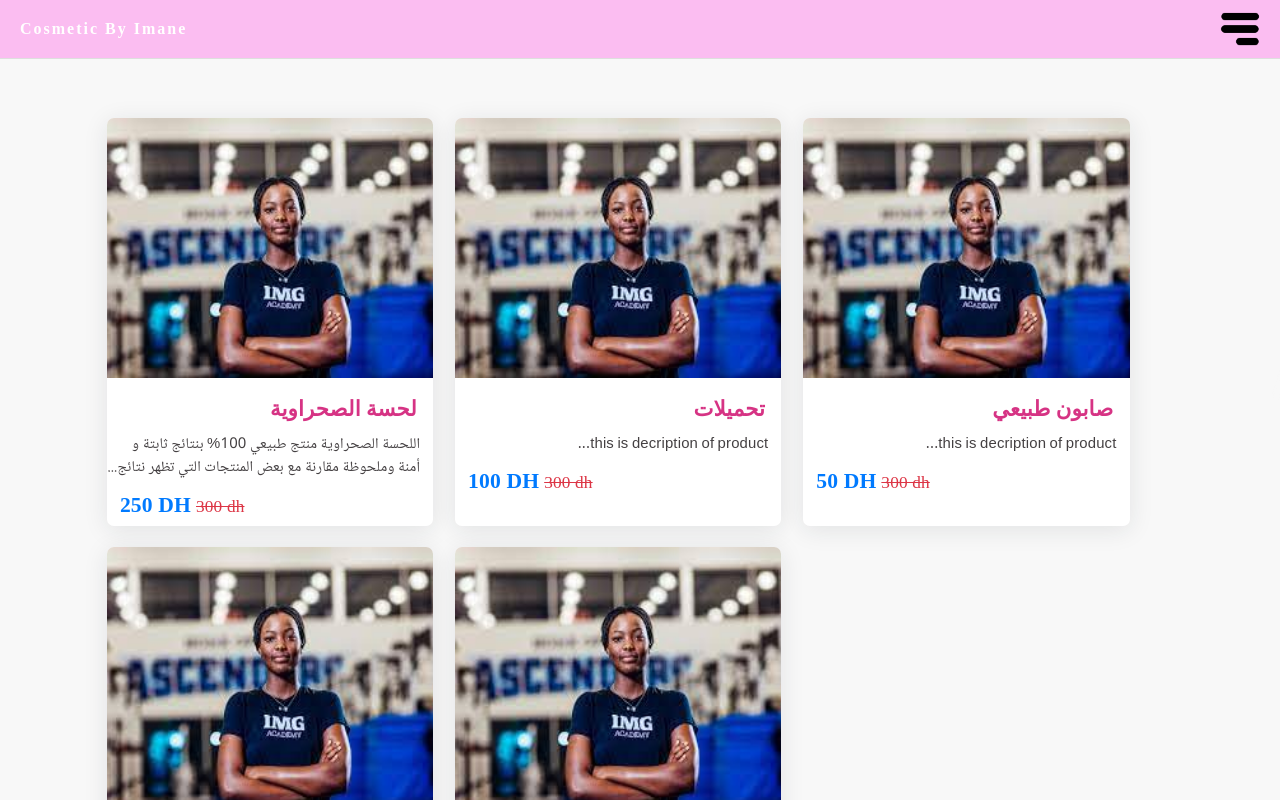
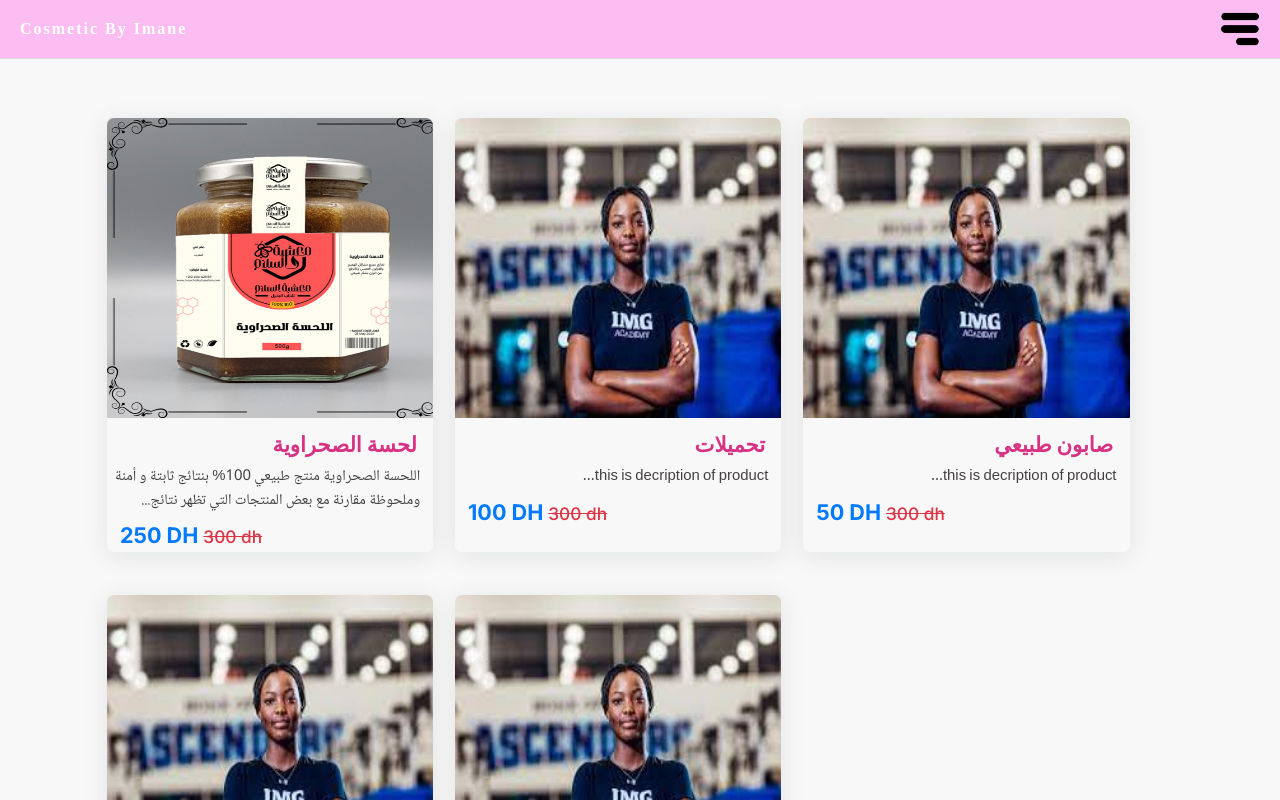
Before and after one commit to sefyan0hack/Cosmetic-Imane, a Next.js app: page / in a window 1280 px wide. Built offline with nearby package versions, Linux system fonts and the light colour scheme.

Commit message:
change css of [Cards]

```diff
--- a/src/Coms/Cards/Cards.module.css
+++ b/src/Coms/Cards/Cards.module.css
@@ -7,81 +7,10 @@
   margin-right:  2%;
   width: 30%;
   margin: 1%;
-letter-spacing: 0.01rem;
---bs-blue: #00CFE8;
---bs-indigo: #394265;
---bs-purple: #e099b4;
---bs-pink: #D63384;
---bs-red: #EA5455;
---bs-orange: #FF9F43;
---bs-yellow: #FFC107;
---bs-green: #28C76F;
---bs-teal: #20C997;
---bs-cyan: #0DCAF0;
---bs-white: #FFFFFF;
---bs-gray: #B8C2CC;
---bs-gray-dark: #1E1E1E;
---bs-gray-100: #BABFC7;
---bs-gray-200: #EDEDED;
---bs-gray-300: #DAE1E7;
---bs-gray-400: #636363;
---bs-gray-500: #ADB5BD;
---bs-gray-600: #B8C2CC;
---bs-gray-700: #4E5154;
---bs-gray-800: #1E1E1E;
---bs-gray-900: #2A2E30;
---bs-primary: #e099b4;
---bs-secondary: #82868B;
---bs-success: #28C76F;
---bs-info: #00CFE8;
---bs-warning: #FF9F43;
---bs-danger: #EA5455;
---bs-light: #F6F6F6;
---bs-dark: #4B4B4B;
---bs-primary-rgb: 224, 153, 180;
---bs-secondary-rgb: 130, 134, 139;
---bs-success-rgb: 40, 199, 111;
---bs-info-rgb: 0, 207, 232;
---bs-warning-rgb: 255, 159, 67;
---bs-danger-rgb: 234, 84, 85;
---bs-light-rgb: 246, 246, 246;
---bs-dark-rgb: 75, 75, 75;
---bs-white-rgb: 255, 255, 255;
---bs-black-rgb: 34, 41, 47;
---bs-body-rgb: 110, 107, 123;
---bs-font-sans-serif: 'Montserrat', Helvetica, Arial, serif;
---bs-font-monospace: 'Montserrat', Helvetica, Arial, serif;
---bs-gradient: linear-gradient(180deg, rgba(255, 255, 255, 0.15), rgba(255, 255, 255, 0));
---bs-body-font-family: var(--bs-font-sans-serif);
---bs-body-font-size: 1rem;
---bs-body-font-weight: 400;
---bs-body-line-height: 1.45;
---bs-body-color: #6E6B7B;
---bs-body-bg: #F8F8F8;
---swiper-theme-color: #007aff;
---swiper-navigation-size: 44px;
-line-height: var(--bs-body-line-height);
-color: var(--bs-body-color);
-text-align: var(--bs-body-text-align);
--webkit-text-size-adjust: 100%;
--webkit-tap-highlight-color: rgba(34, 41, 47, 0);
-font-style: inherit;
-font-family: 'Al-Jazeera-Arabic-Bold';
-font-weight: 400;
-font-size: 1rem;
-direction: ltr;
-box-sizing: border-box;
-position: relative;
-display: flex;
--webkit-box-orient: vertical;
--webkit-box-direction: normal;
-flex-direction: column;
-min-width: 0;
-word-wrap: break-word;
-background-color: #FFFFFF;
   background-clip: border-box;
   border: 0 solid rgba(34, 41, 47, 0.125);
   border-radius: 0.428rem;
+  margin-bottom: 2rem;
   box-shadow: 0 4px 24px 0 rgba(34, 41, 47, 0.1);
   transition: all 0.3s ease-in-out, background 0s, color 0s, border-color 0s;
   overflow: hidden;
@@ -92,11 +21,8 @@ box-shadow: 0 6px 15px rgba(0, 0, 0, 0.2);
 }
 
 .cardImg {
-
   border-top-left-radius: 0.428rempx;
   border-top-right-radius: 0.428rempx;
-  height: 260px;
-
 }
 
 .productDetail {
@@ -159,7 +85,6 @@ font-size: 0.8em;
 .cardImg {
   border-top-left-radius: 0.428rempx;
   border-top-right-radius: 0.428rempx;
-  height: 260px;
 }
 
 .productDetail h2 {
--- a/src/Coms/Cards/Cards.tsx
+++ b/src/Coms/Cards/Cards.tsx
@@ -13,7 +13,7 @@ type Product = {
 function Cards() {
   const items : Product[] =
   [
-    {id:0, name:'لحسة الصحراوية', price:250, description: "اللحسة الصحراوية منتج طبيعي 100% بنتائج ثابتة و أمنة وملحوظة مقارنة مع بعض المنتجات التي تظهر نتائج سريعة مزيفة تزول وتختفي بمجرد التوقف عن الاستخدام. تتكون من عدة مكونات طبيعية وهي: اللوز - دبس التمر- الكركاع - كاوكاو - الصوجا - دروة الجمل - الزنجلان - حبة الحلاوة - لكتيرة - نوتيلا – العسل - حلوة الناطا", img: assets.Product_img},
+    {id:0, name:'لحسة الصحراوية', price:250, description: "اللحسة الصحراوية منتج طبيعي 100% بنتائج ثابتة و أمنة وملحوظة مقارنة مع بعض المنتجات التي تظهر نتائج سريعة مزيفة تزول وتختفي بمجرد التوقف عن الاستخدام. تتكون من عدة مكونات طبيعية وهي: اللوز - دبس التمر- الكركاع - كاوكاو - الصوجا - دروة الجمل - الزنجلان - حبة الحلاوة - لكتيرة - نوتيلا – العسل - حلوة الناطا", img: assets.Product_lahsa},
     {id:0, name:'تحميلات',price:100, description: "this is decription of product", img: assets.Product_img},
     {id:0, name:'صابون طبيعي', price:50, description: "this is decription of product", img: assets.Product_img},
     {id:0, name:'مطول الشعر', price:70, description: "this is decription of product", img: assets.Product_img},
--- a/src/assets/assets.ts
+++ b/src/assets/assets.ts
@@ -1,9 +1,11 @@
 import Product_img from './a.jpg'
+import Product_lahsa from './lahsa.png'
 import navbar from './navbar.png'
 import Whatsappico from './whatsapp.ico'
 
 export const assets = {
     Product_img,
+    Product_lahsa,
     Whatsappico,
     navbar
 }
```
Also changed, not shown: src/assets/lahsa.png (added). Lines whose indentation alone changed are shown as unchanged.
